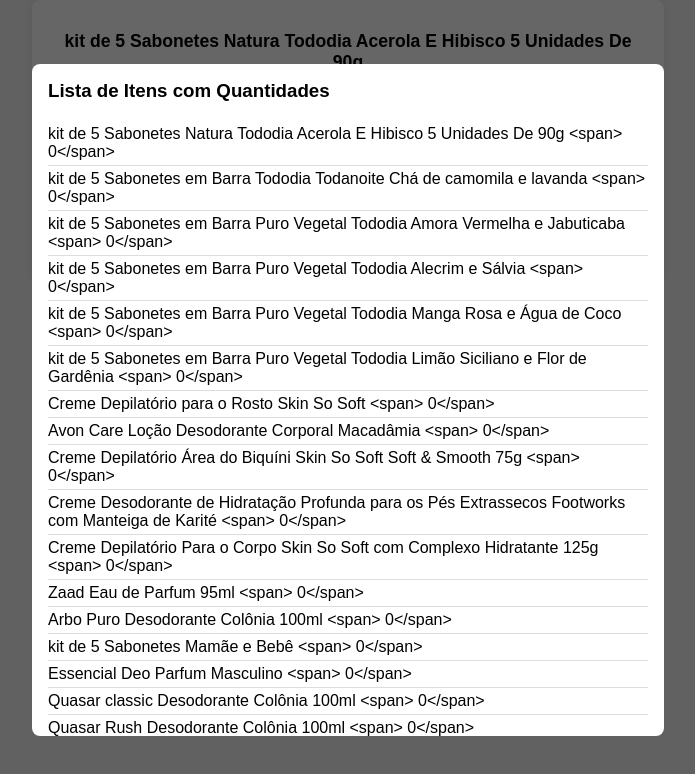
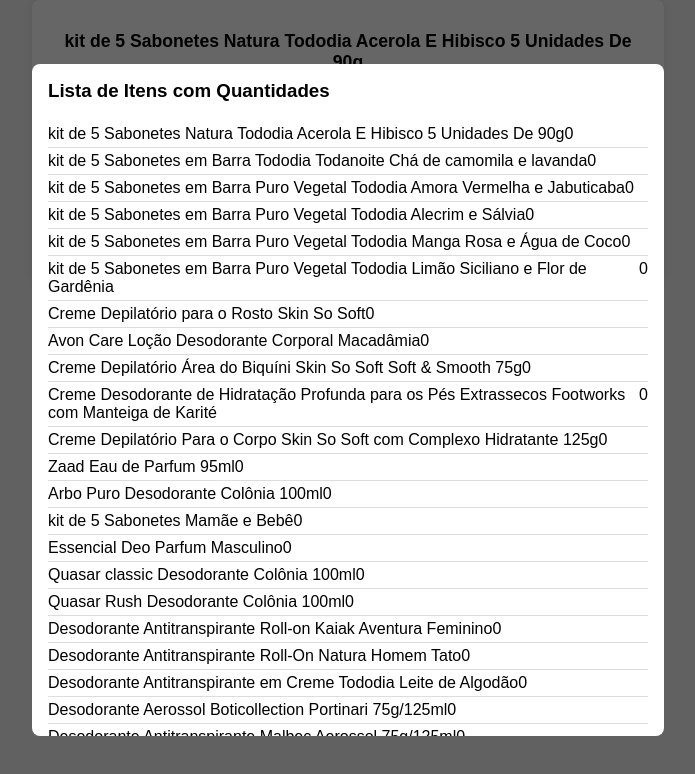
Before and after one commit to natanribeirobarbosa/mystore, a plain HTML site: page index.html in a window 1280 px wide. Both pictures are taken after a click on the button "📋 Ver Lista". Shown: the whole page, without its empty margins (292-987 px from the left). Drawn offline with Linux system fonts and the light colour scheme.

Commit message:
Update index.html

```diff
--- a/index.html
+++ b/index.html
@@ -218,7 +218,7 @@
       listContent.innerHTML = "";
       items.forEach((item, index) => {
         const li = document.createElement("li");
-        li.textContent = `${item} <span> ${quantities[index]}</span>`;
+        li.innerHTML = `${item} <span> ${quantities[index]}</span>`;
         listContent.appendChild(li);
       });
       listModal.style.display = "flex";
```
